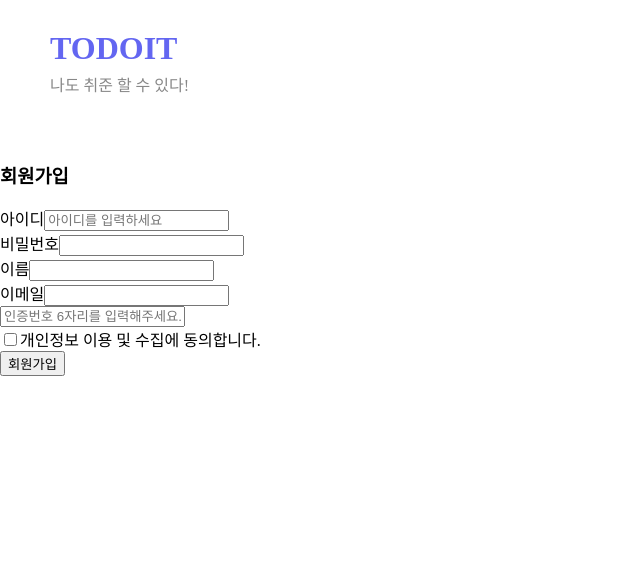
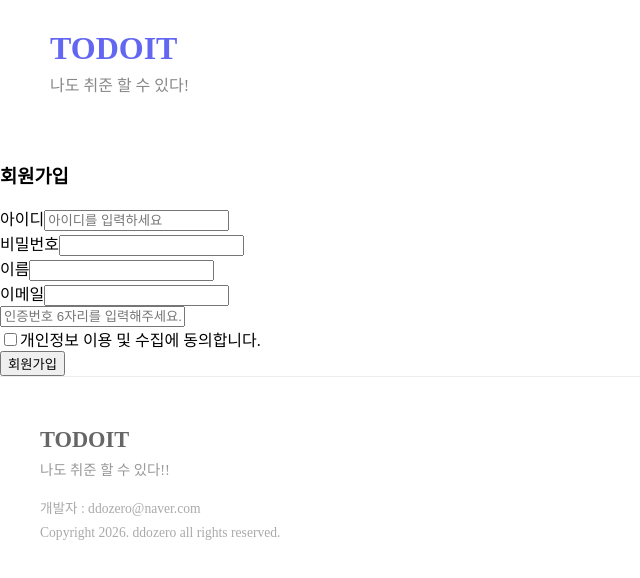
Before and after one commit to ddozero/Todoit, a React app in the folder web/: page / in a window 1280 px wide. Both pictures are taken after a click on the element "TODOIT 처음이신가요?". Shown: the top 578 px of the page, without its empty margins (0-640 px from the left). Built offline with nearby package versions, Linux system fonts and the light colour scheme; the HTML template or start-up script is replaced by a standard one; a web font is replaced by a local one.

Commit message:
✨ Feat: add footer page and css

```diff
--- a/web/src/App.jsx
+++ b/web/src/App.jsx
@@ -1,7 +1,7 @@
 
 import { BrowserRouter as Router, Routes, Route, useLocation } from "react-router-dom";
 import Header from "./components/common/Header.jsx";
-
+import Footer from "./components/common/Footer.jsx";
 import Login from "./components/intro/Login.jsx";
 import Signup from "./components/intro/Signup.jsx";
 import Profile from "./components/mypage/Profile.jsx";
@@ -15,6 +15,7 @@ function Layout({ children }) {
     <>
       {showCommon && <Header />}
       <main>{children}</main>
+      {showCommon && <Footer />}
     </>
   );
 }
--- /dev/null
+++ b/web/src/components/common/Footer.css
@@ -0,0 +1,35 @@
+/* src/components/common/Footer.css */
+.main-footer {
+  width: 100%;
+  background-color: #ffffff; /* 배경은 흰색 */
+  border-top: 1px solid #eeeeee; /* 상단 구분선 */
+  padding: 50px 0; /* 위아래 여백 */
+  margin-top: auto; /* 컨텐츠가 적어도 하단에 붙도록 도움 */
+}
+
+.footer-container {
+  max-width: 1200px;
+  margin: 0 auto;
+  padding: 0 20px;
+  text-align: left; /* 왼쪽 정렬 */
+}
+
+.footer-logo {
+  font-size: 1.4rem;
+  color: #666666;
+  margin: 0;
+  font-weight: bold;
+}
+
+.footer-subtitle {
+  font-size: 0.9rem;
+  color: #999999;
+  margin: 5px 0 20px 0;
+}
+
+.footer-info p {
+  font-size: 0.85rem;
+  color: #aaaaaa;
+  margin: 5px 0;
+  line-height: 1.4;
+}
--- /dev/null
+++ b/web/src/components/common/Footer.jsx
@@ -0,0 +1,20 @@
+import React from "react";
+import './Footer.css';
+
+function Footer(){
+    return(
+        <footer className="main-footer">
+            <div className="footer-container">
+                <h3 className="footer-logo">TODOIT</h3>
+                <p className="footer-subtitle">나도 취준 할 수 있다!!</p>
+
+                <div className="footer-info">
+                    <p>개발자 : ddozero@naver.com</p>
+                    <p>Copyright 2026. ddozero all rights reserved.</p>
+                </div>
+            </div>
+        </footer>
+    );
+}
+
+export default Footer;
```
